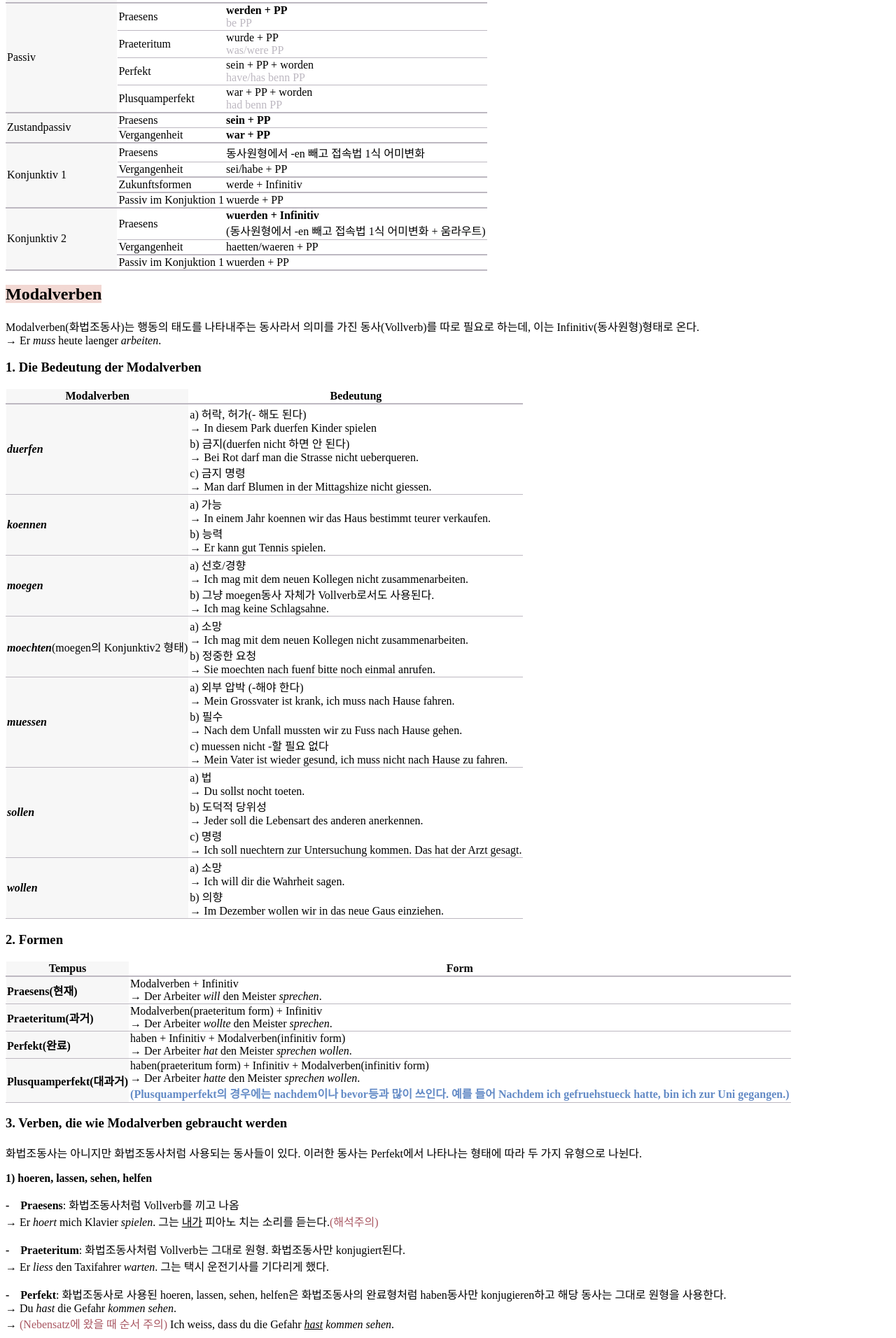
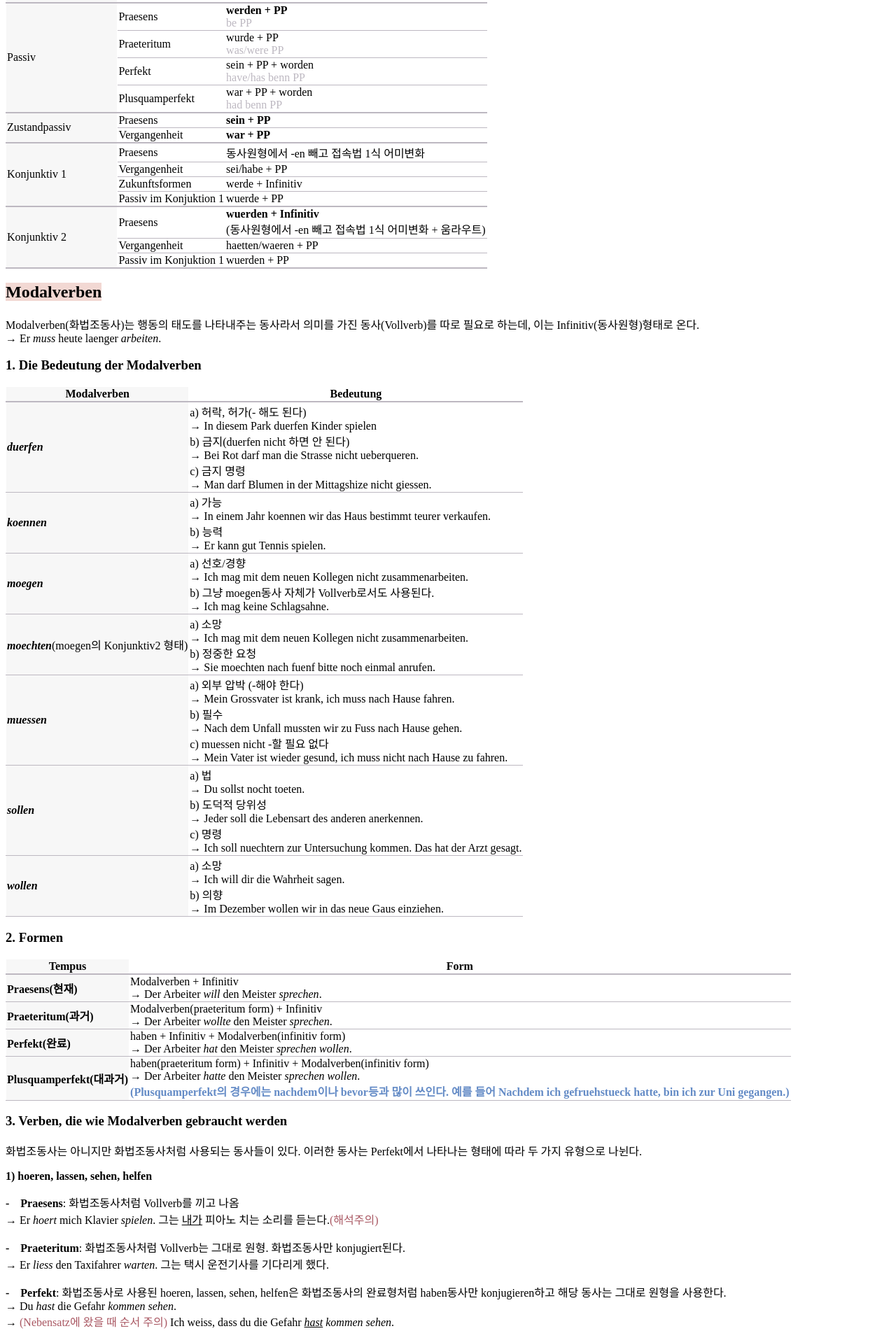
Before and after one commit to finddme/finddme.github.io, a Jekyll site: the page built from _posts/2021-01-24-DeutschGrammtik.md, in a window 1280 px wide. Shown: the part 1023-2935 px from the top of the page at 70% size. Built offline with Jekyll 4.4.1, drawn with Linux system fonts in a browser that asks for light colours.

Commit message:
Update 2021-01-24-DeutschGrammtik.md

```diff
--- a/_posts/2021-01-24-DeutschGrammtik.md
+++ b/_posts/2021-01-24-DeutschGrammtik.md
@@ -58,11 +58,11 @@
        <tr><td class="line4" rowspan="2">Zustandpassiv</td><td class="line">Praesens</td><td class="line"><strong>sein + PP</strong></td></tr>
        <tr><td class="line2">Vergangenheit</td><td class="line2"><strong>war + PP</strong></td></tr>
        <tr><td class="line4" rowspan="4">Konjunktiv 1</td><td class="line">Praesens</td><td class="line">동사원형에서 -en 빼고 접속법 1식 어미변화</td></tr>
-       <tr><td class="line2">Vergangenheit</td><td class="line2">sei/habe + PP</td></tr>
-       <tr><td class="line2">Zukunftsformen</td><td class="line2">werde + Infinitiv</td></tr>
+       <tr><td class="line">Vergangenheit</td><td class="line">sei/habe + PP</td></tr>
+       <tr><td class="line">Zukunftsformen</td><td class="line">werde + Infinitiv</td></tr>
        <tr><td class="line2">Passiv im Konjuktion 1</td><td class="line2">wuerde + PP</td></tr>
-       <tr><td class="line4" rowspan="4">Konjunktiv 2</td><td class="line">Praesens</td><td class="line"><strong>wuerden + Infinitiv</strong><br>(동사원형에서 -en 빼고 접속법 1식 어미변화 + 움라우트)</td></tr>
-       <tr><td class="line2">Vergangenheit</td><td class="line2">haetten/waeren + PP</td></tr>
+       <tr><td class="line4" rowspan="3">Konjunktiv 2</td><td class="line">Praesens</td><td class="line"><strong>wuerden + Infinitiv</strong><br>(동사원형에서 -en 빼고 접속법 1식 어미변화 + 움라우트)</td></tr>
+       <tr><td class="line">Vergangenheit</td><td class="line">haetten/waeren + PP</td></tr>
        <tr><td class="line2">Passiv im Konjuktion 1</td><td class="line2">wuerden + PP</td></tr>
     </table>
  </body>
```
